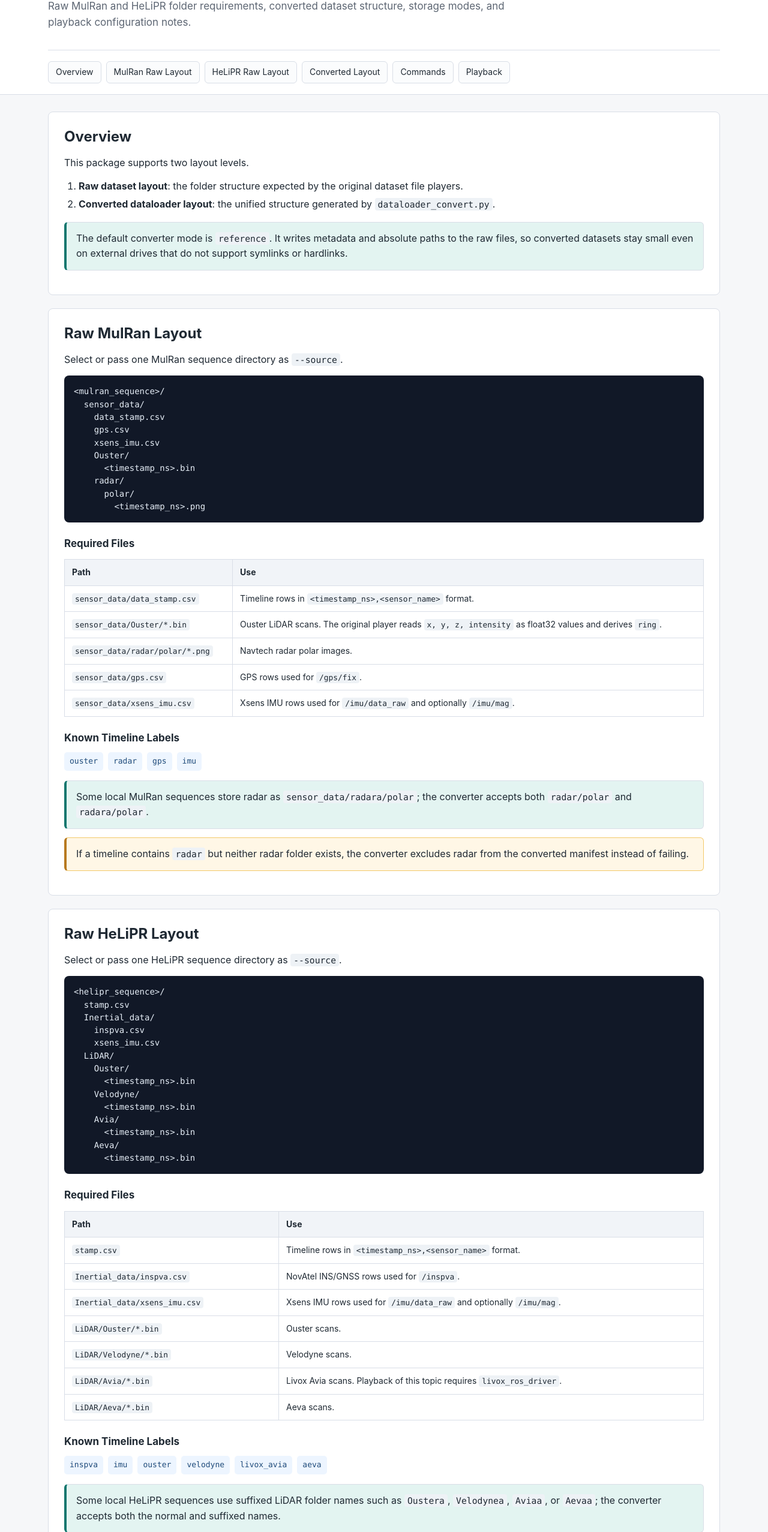
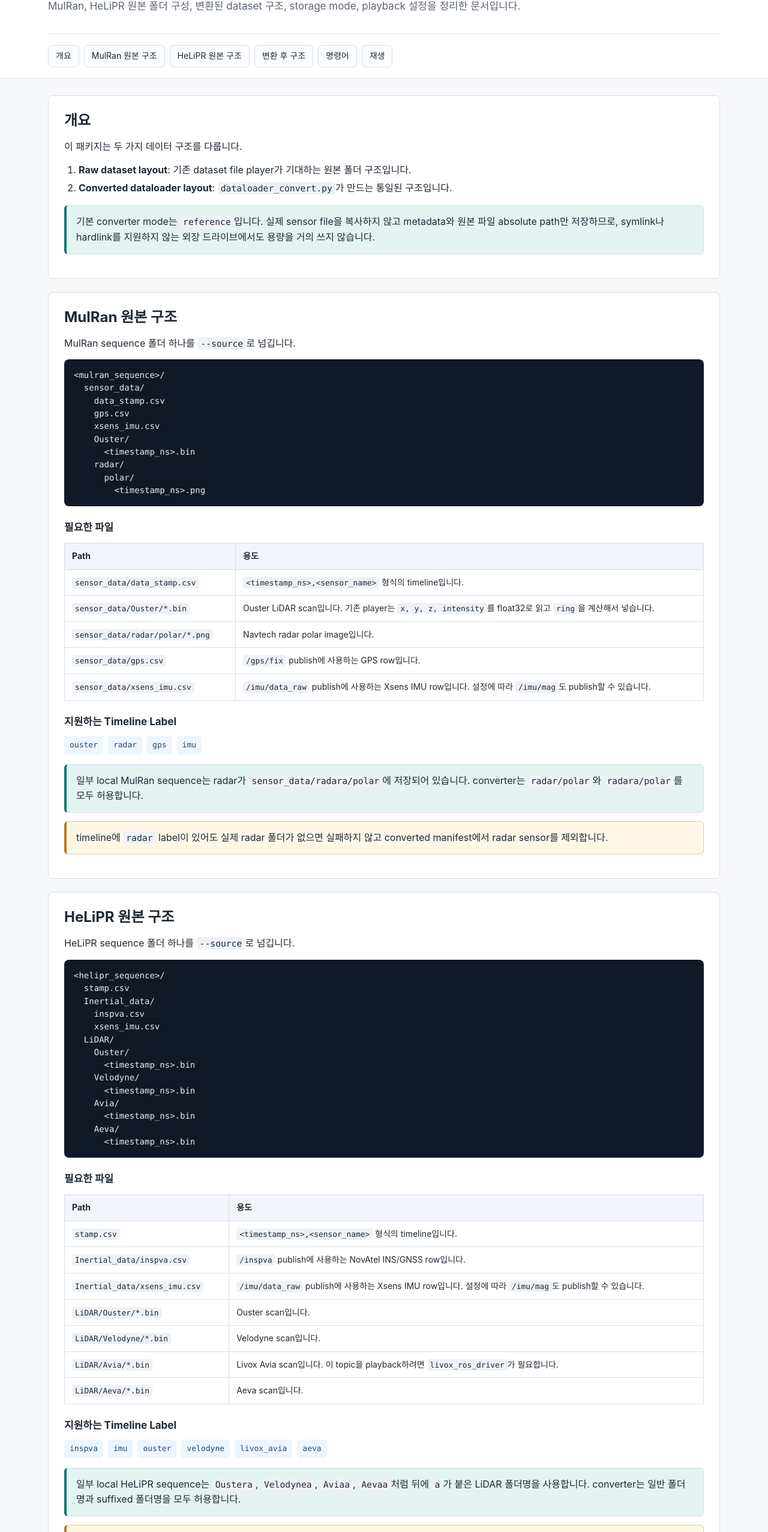
Before and after one commit to kimdaebeom/dataloader, a plain HTML site: page docs/dataset_layout.html in a window 1280 px wide. Shown: the part 107-2661 px from the top of the page at 60% size. Drawn offline with Linux system fonts and the light colour scheme.

Commit message:
Translate dataset layout HTML to Korean

```diff
--- a/docs/dataset_layout.html
+++ b/docs/dataset_layout.html
@@ -1,9 +1,9 @@
 <!doctype html>
-<html lang="en">
+<html lang="ko">
 <head>
   <meta charset="utf-8">
   <meta name="viewport" content="width=device-width, initial-scale=1">
-  <title>dataloader Dataset Layout</title>
+  <title>dataloader 데이터셋 구조</title>
   <style>
     :root {
       color-scheme: light;
@@ -229,35 +229,35 @@
 <body>
   <header>
     <div class="wrap hero">
-      <h1>dataloader Dataset Layout</h1>
-      <p class="subtitle">Raw MulRan and HeLiPR folder requirements, converted dataset structure, storage modes, and playback configuration notes.</p>
+      <h1>dataloader 데이터셋 구조</h1>
+      <p class="subtitle">MulRan, HeLiPR 원본 폴더 구성, 변환된 dataset 구조, storage mode, playback 설정을 정리한 문서입니다.</p>
     </div>
-    <nav class="wrap" aria-label="Page sections">
-      <a href="#overview">Overview</a>
-      <a href="#mulran">MulRan Raw Layout</a>
-      <a href="#helipr">HeLiPR Raw Layout</a>
-      <a href="#converted">Converted Layout</a>
-      <a href="#commands">Commands</a>
-      <a href="#playback">Playback</a>
+    <nav class="wrap" aria-label="문서 섹션">
+      <a href="#overview">개요</a>
+      <a href="#mulran">MulRan 원본 구조</a>
+      <a href="#helipr">HeLiPR 원본 구조</a>
+      <a href="#converted">변환 후 구조</a>
+      <a href="#commands">명령어</a>
+      <a href="#playback">재생</a>
     </nav>
   </header>
 
   <main class="wrap">
     <section id="overview">
-      <h2>Overview</h2>
-      <p>This package supports two layout levels.</p>
+      <h2>개요</h2>
+      <p>이 패키지는 두 가지 데이터 구조를 다룹니다.</p>
       <ol>
-        <li><strong>Raw dataset layout</strong>: the folder structure expected by the original dataset file players.</li>
-        <li><strong>Converted dataloader layout</strong>: the unified structure generated by <code>dataloader_convert.py</code>.</li>
+        <li><strong>Raw dataset layout</strong>: 기존 dataset file player가 기대하는 원본 폴더 구조입니다.</li>
+        <li><strong>Converted dataloader layout</strong>: <code>dataloader_convert.py</code>가 만드는 통일된 구조입니다.</li>
       </ol>
       <div class="note">
-        The default converter mode is <code>reference</code>. It writes metadata and absolute paths to the raw files, so converted datasets stay small even on external drives that do not support symlinks or hardlinks.
+        기본 converter mode는 <code>reference</code>입니다. 실제 sensor file을 복사하지 않고 metadata와 원본 파일 absolute path만 저장하므로, symlink나 hardlink를 지원하지 않는 외장 드라이브에서도 용량을 거의 쓰지 않습니다.
       </div>
     </section>
 
     <section id="mulran">
-      <h2>Raw MulRan Layout</h2>
-      <p>Select or pass one MulRan sequence directory as <code>--source</code>.</p>
+      <h2>MulRan 원본 구조</h2>
+      <p>MulRan sequence 폴더 하나를 <code>--source</code>로 넘깁니다.</p>
       <pre><code>&lt;mulran_sequence&gt;/
   sensor_data/
     data_stamp.csv
@@ -269,39 +269,39 @@
       polar/
         &lt;timestamp_ns&gt;.png</code></pre>
 
-      <h3>Required Files</h3>
+      <h3>필요한 파일</h3>
       <table>
         <thead>
           <tr>
             <th>Path</th>
-            <th>Use</th>
+            <th>용도</th>
           </tr>
         </thead>
         <tbody>
           <tr>
             <td><code>sensor_data/data_stamp.csv</code></td>
-            <td>Timeline rows in <code>&lt;timestamp_ns&gt;,&lt;sensor_name&gt;</code> format.</td>
+            <td><code>&lt;timestamp_ns&gt;,&lt;sensor_name&gt;</code> 형식의 timeline입니다.</td>
           </tr>
           <tr>
             <td><code>sensor_data/Ouster/*.bin</code></td>
-            <td>Ouster LiDAR scans. The original player reads <code>x, y, z, intensity</code> as float32 values and derives <code>ring</code>.</td>
+            <td>Ouster LiDAR scan입니다. 기존 player는 <code>x, y, z, intensity</code>를 float32로 읽고 <code>ring</code>을 계산해서 넣습니다.</td>
           </tr>
           <tr>
             <td><code>sensor_data/radar/polar/*.png</code></td>
-            <td>Navtech radar polar images.</td>
+            <td>Navtech radar polar image입니다.</td>
           </tr>
           <tr>
             <td><code>sensor_data/gps.csv</code></td>
-            <td>GPS rows used for <code>/gps/fix</code>.</td>
+            <td><code>/gps/fix</code> publish에 사용하는 GPS row입니다.</td>
           </tr>
           <tr>
             <td><code>sensor_data/xsens_imu.csv</code></td>
-            <td>Xsens IMU rows used for <code>/imu/data_raw</code> and optionally <code>/imu/mag</code>.</td>
+            <td><code>/imu/data_raw</code> publish에 사용하는 Xsens IMU row입니다. 설정에 따라 <code>/imu/mag</code>도 publish할 수 있습니다.</td>
           </tr>
         </tbody>
       </table>
 
-      <h3>Known Timeline Labels</h3>
+      <h3>지원하는 Timeline Label</h3>
       <ul class="tag-list">
         <li>ouster</li>
         <li>radar</li>
@@ -310,16 +310,16 @@
       </ul>
 
       <div class="note">
-        Some local MulRan sequences store radar as <code>sensor_data/radara/polar</code>; the converter accepts both <code>radar/polar</code> and <code>radara/polar</code>.
+        일부 local MulRan sequence는 radar가 <code>sensor_data/radara/polar</code>에 저장되어 있습니다. converter는 <code>radar/polar</code>와 <code>radara/polar</code>를 모두 허용합니다.
       </div>
       <div class="note warning">
-        If a timeline contains <code>radar</code> but neither radar folder exists, the converter excludes radar from the converted manifest instead of failing.
+        timeline에 <code>radar</code> label이 있어도 실제 radar 폴더가 없으면 실패하지 않고 converted manifest에서 radar sensor를 제외합니다.
       </div>
     </section>
 
     <section id="helipr">
-      <h2>Raw HeLiPR Layout</h2>
-      <p>Select or pass one HeLiPR sequence directory as <code>--source</code>.</p>
+      <h2>HeLiPR 원본 구조</h2>
+      <p>HeLiPR sequence 폴더 하나를 <code>--source</code>로 넘깁니다.</p>
       <pre><code>&lt;helipr_sequence&gt;/
   stamp.csv
   Inertial_data/
@@ -335,47 +335,47 @@
     Aeva/
       &lt;timestamp_ns&gt;.bin</code></pre>
 
-      <h3>Required Files</h3>
+      <h3>필요한 파일</h3>
       <table>
         <thead>
           <tr>
             <th>Path</th>
-            <th>Use</th>
+            <th>용도</th>
           </tr>
         </thead>
         <tbody>
           <tr>
             <td><code>stamp.csv</code></td>
-            <td>Timeline rows in <code>&lt;timestamp_ns&gt;,&lt;sensor_name&gt;</code> format.</td>
+            <td><code>&lt;timestamp_ns&gt;,&lt;sensor_name&gt;</code> 형식의 timeline입니다.</td>
           </tr>
           <tr>
             <td><code>Inertial_data/inspva.csv</code></td>
-            <td>NovAtel INS/GNSS rows used for <code>/inspva</code>.</td>
+            <td><code>/inspva</code> publish에 사용하는 NovAtel INS/GNSS row입니다.</td>
           </tr>
           <tr>
             <td><code>Inertial_data/xsens_imu.csv</code></td>
-            <td>Xsens IMU rows used for <code>/imu/data_raw</code> and optionally <code>/imu/mag</code>.</td>
+            <td><code>/imu/data_raw</code> publish에 사용하는 Xsens IMU row입니다. 설정에 따라 <code>/imu/mag</code>도 publish할 수 있습니다.</td>
           </tr>
           <tr>
             <td><code>LiDAR/Ouster/*.bin</code></td>
-            <td>Ouster scans.</td>
+            <td>Ouster scan입니다.</td>
           </tr>
           <tr>
             <td><code>LiDAR/Velodyne/*.bin</code></td>
-            <td>Velodyne scans.</td>
+            <td>Velodyne scan입니다.</td>
           </tr>
           <tr>
             <td><code>LiDAR/Avia/*.bin</code></td>
-            <td>Livox Avia scans. Playback of this topic requires <code>livox_ros_driver</code>.</td>
+            <td>Livox Avia scan입니다. 이 topic을 playback하려면 <code>livox_ros_driver</code>가 필요합니다.</td>
           </tr>
           <tr>
             <td><code>LiDAR/Aeva/*.bin</code></td>
-            <td>Aeva scans.</td>
+            <td>Aeva scan입니다.</td>
           </tr>
         </tbody>
       </table>
 
-      <h3>Known Timeline Labels</h3>
+      <h3>지원하는 Timeline Label</h3>
       <ul class="tag-list">
         <li>inspva</li>
         <li>imu</li>
@@ -386,15 +386,15 @@
       </ul>
 
       <div class="note">
-        Some local HeLiPR sequences use suffixed LiDAR folder names such as <code>Oustera</code>, <code>Velodynea</code>, <code>Aviaa</code>, or <code>Aevaa</code>; the converter accepts both the normal and suffixed names.
+        일부 local HeLiPR sequence는 <code>Oustera</code>, <code>Velodynea</code>, <code>Aviaa</code>, <code>Aevaa</code>처럼 뒤에 <code>a</code>가 붙은 LiDAR 폴더명을 사용합니다. converter는 일반 폴더명과 suffixed 폴더명을 모두 허용합니다.
       </div>
       <div class="note warning">
-        If a timeline contains a LiDAR label but the corresponding folder is absent, the converter excludes that sensor from the converted manifest instead of failing.
+        timeline에 LiDAR label이 있어도 해당 sensor 폴더가 없으면 실패하지 않고 converted manifest에서 그 sensor를 제외합니다.
       </div>
     </section>
 
     <section id="converted">
-      <h2>Converted Dataloader Layout</h2>
+      <h2>변환 후 Dataloader 구조</h2>
       <pre><code>&lt;converted_root&gt;/
   &lt;dataset&gt;/
     &lt;sequence&gt;/
@@ -414,47 +414,47 @@
           polar/
             &lt;timestamp_ns&gt;.png</code></pre>
 
-      <p><code>manifest.yaml</code> records the dataset name, sequence name, available sensors, default topics, frame IDs, and primary LiDAR. <code>timeline.csv</code> has normalized rows:</p>
+      <p><code>manifest.yaml</code>에는 dataset 이름, sequence 이름, 사용 가능한 sensor, 기본 topic, frame ID, primary LiDAR 정보가 저장됩니다. <code>timeline.csv</code>는 아래 형식으로 정규화됩니다.</p>
       <pre><code>timestamp_ns,sensor,relative_path</code></pre>
 
-      <h3>Storage Modes</h3>
+      <h3>Storage Mode</h3>
       <table>
         <thead>
           <tr>
             <th>Mode</th>
-            <th>Behavior</th>
+            <th>동작</th>
           </tr>
         </thead>
         <tbody>
           <tr>
             <td><code>reference</code></td>
-            <td>Default. Writes metadata only and stores absolute paths to raw files.</td>
+            <td>기본값입니다. metadata만 저장하고 원본 파일 absolute path를 기록합니다.</td>
           </tr>
           <tr>
             <td><code>symlink</code></td>
-            <td>Creates a unified folder tree with symlinks.</td>
+            <td>통일된 폴더 구조를 만들고 symlink를 생성합니다.</td>
           </tr>
           <tr>
             <td><code>hardlink</code></td>
-            <td>Creates a unified folder tree with hardlinks.</td>
+            <td>통일된 폴더 구조를 만들고 hardlink를 생성합니다.</td>
           </tr>
           <tr>
             <td><code>hardlink_or_copy</code></td>
-            <td>Tries hardlinks first, then copies on failure.</td>
+            <td>먼저 hardlink를 시도하고, 실패하면 copy합니다.</td>
           </tr>
           <tr>
             <td><code>copy</code></td>
-            <td>Copies files into the converted tree.</td>
+            <td>파일을 converted tree 안으로 복사합니다.</td>
           </tr>
         </tbody>
       </table>
     </section>
 
     <section id="commands">
-      <h2>Commands</h2>
+      <h2>명령어</h2>
       <div class="grid">
         <div>
-          <h3>Convert MulRan</h3>
+          <h3>MulRan 변환</h3>
           <pre><code>rosrun dataloader dataloader_convert.py \
   --dataset mulran \
   --source /data/raw/MulRan/KAIST01 \
@@ -462,7 +462,7 @@
   --sequence KAIST01</code></pre>
         </div>
         <div>
-          <h3>Convert HeLiPR</h3>
+          <h3>HeLiPR 변환</h3>
           <pre><code>rosrun dataloader dataloader_convert.py \
   --dataset helipr \
   --source /data/raw/HeLiPR/DCC01 \
@@ -471,7 +471,7 @@
         </div>
       </div>
 
-      <h3>Partial Conversion For Quick Tests</h3>
+      <h3>빠른 테스트용 Partial Conversion</h3>
       <pre><code>rosrun dataloader dataloader_convert.py \
   --dataset helipr \
   --source /data/raw/HeLiPR/KAIST05 \
@@ -482,14 +482,14 @@
     </section>
 
     <section id="playback">
-      <h2>Playback</h2>
-      <p>Edit <code>config/mulran.yaml</code> or <code>config/helipr.yaml</code>, then run:</p>
+      <h2>재생</h2>
+      <p><code>config/mulran.yaml</code> 또는 <code>config/helipr.yaml</code>을 수정한 뒤 실행합니다.</p>
       <pre><code>roslaunch dataloader player.launch config:=$(rospack find dataloader)/config/mulran.yaml</code></pre>
 
-      <h3>LiDAR Frame Slicing</h3>
+      <h3>LiDAR Frame 구간 선택</h3>
       <pre><code>start_lidar_frame: 100
 end_lidar_frame: 200</code></pre>
-      <p>The frame indices are 0-based. The player uses the selected primary LiDAR timestamps to define the playback time range, then publishes all enabled topics whose timestamps fall inside that range.</p>
+      <p>frame index는 0-based입니다. player는 선택한 primary LiDAR timestamp로 playback 시간 구간을 정하고, 그 구간 안에 들어오는 enabled topic만 publish합니다.</p>
     </section>
   </main>
 </body>
```
